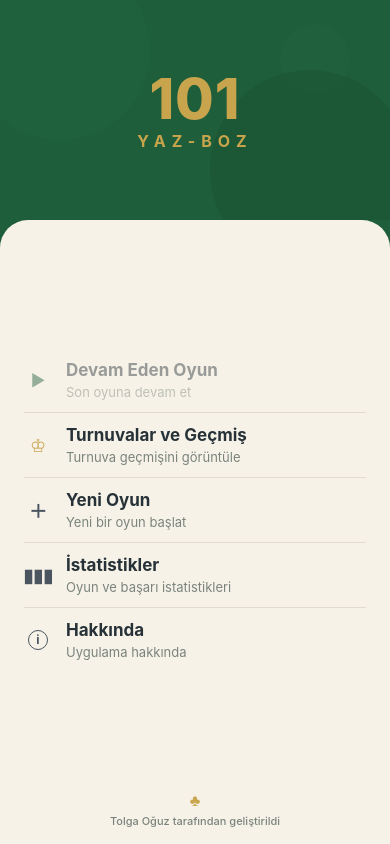
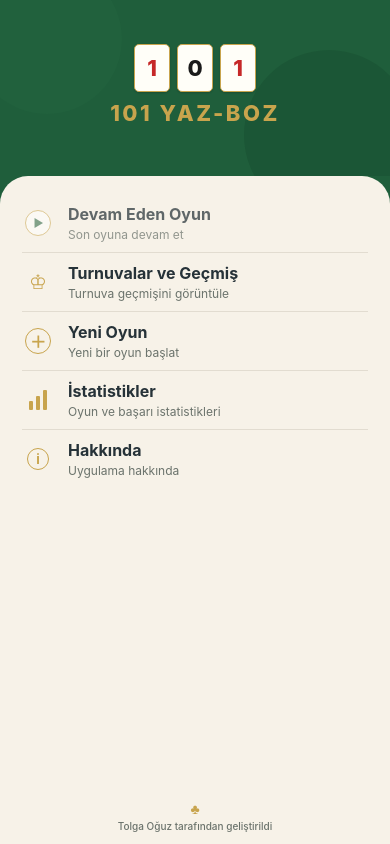
Before and after one commit to tolgaoguzz-pro/101-Yaz-Boz, a React Native app: screen / in a window 390 px wide. Built offline with nearby package versions, Linux system fonts and the light colour scheme.

Commit message:
fix(ui): resolve round entry keyboard overlap and refine home

```diff
--- a/src/ui/screens/HomeScreen.tsx
+++ b/src/ui/screens/HomeScreen.tsx
@@ -5,6 +5,7 @@ import {
   SafeAreaView,
   StyleSheet,
   Text,
+  useWindowDimensions,
   View,
 } from 'react-native';
 
@@ -14,18 +15,21 @@ import { resolveGameStatus } from '../gameLifecycle';
 import { resolveTargetRoundCount } from '../targetRoundCount';
 import { ActiveGameData } from './ActiveGameScreen';
 
-/** Referans ANA EKRAN paleti (yalnızca bu ekran). */
+/** Referans ANA EKRAN paleti. */
 const home = {
   felt: '#1F5E3B',
   feltDeep: '#174A2E',
   feltLight: '#2A6E47',
   cream: '#F7F2E8',
   gold: '#C8A44D',
+  goldSoft: '#D4B56A',
   text: '#263238',
-  textMuted: '#7A847C',
+  textMuted: '#6B736C',
   divider: '#E2DCD0',
   white: '#FFFFFF',
-  iconMuted: '#4A5560',
+  tileFace: '#FFFEF8',
+  tileRed: '#C62828',
+  tileBlack: '#1A1A1A',
 } as const;
 
 type HomeScreenProps = {
@@ -68,10 +72,20 @@ function MenuRow({
           pressed && !disabled && styles.menuRowPressed,
         ]}
       >
-        <View style={styles.menuIconSlot}>{icon}</View>
+        <View style={[styles.menuIconSlot, disabled && styles.menuIconMuted]}>
+          {icon}
+        </View>
         <View style={styles.menuText}>
-          <Text style={styles.menuTitle}>{title}</Text>
-          <Text style={styles.menuSubtitle} numberOfLines={1}>
+          <Text style={[styles.menuTitle, disabled && styles.menuTitleDisabled]}>
+            {title}
+          </Text>
+          <Text
+            style={[
+              styles.menuSubtitle,
+              disabled && styles.menuSubtitleDisabled,
+            ]}
+            numberOfLines={1}
+          >
             {subtitle}
           </Text>
         </View>
@@ -81,20 +95,51 @@ function MenuRow({
   );
 }
 
+/** Referanstaki 101 taş motifi — yalnız RN View/Text. */
+function LogoTiles() {
+  return (
+    <View style={styles.tileRow}>
+      <View style={styles.tile}>
+        <Text style={[styles.tileDigit, styles.tileDigitRed]}>1</Text>
+      </View>
+      <View style={styles.tile}>
+        <Text style={[styles.tileDigit, styles.tileDigitBlack]}>0</Text>
+      </View>
+      <View style={styles.tile}>
+        <Text style={[styles.tileDigit, styles.tileDigitRed]}>1</Text>
+      </View>
+    </View>
+  );
+}
+
 function PlayIcon() {
-  return <Text style={styles.iconPlay}>▶</Text>;
+  return (
+    <View style={styles.playBadge}>
+      <Text style={styles.iconPlay}>▶</Text>
+    </View>
+  );
 }
 
 function TrophyIcon() {
-  return <Text style={styles.iconTrophy}>♔</Text>;
+  return <Text style={styles.iconGold}>♔</Text>;
 }
 
 function PlusIcon() {
-  return <Text style={styles.iconMuted}>＋</Text>;
+  return (
+    <View style={styles.plusBadge}>
+      <Text style={styles.iconPlus}>＋</Text>
+    </View>
+  );
 }
 
 function StatsIcon() {
-  return <Text style={styles.iconMuted}>▮▮▮</Text>;
+  return (
+    <View style={styles.statsBars}>
+      <View style={[styles.statsBar, styles.statsBarShort]} />
+      <View style={[styles.statsBar, styles.statsBarMid]} />
+      <View style={[styles.statsBar, styles.statsBarTall]} />
+    </View>
+  );
 }
 
 function InfoIcon() {
@@ -115,6 +160,9 @@ export function HomeScreen({
   onStats,
   onAbout,
 }: HomeScreenProps) {
+  const { height } = useWindowDimensions();
+  const compact = height < 700;
+
   function handleNewGame() {
     if (!activeGame) {
       onNewGame();
@@ -180,18 +228,18 @@ export function HomeScreen({
 
   return (
     <SafeAreaView style={styles.safeArea}>
-      <View style={styles.felt}>
+      <View style={[styles.felt, compact && styles.feltCompact]}>
         <View style={styles.feltTextureA} />
         <View style={styles.feltTextureB} />
-        <View style={styles.feltTextureC} />
-
         <View style={styles.logoBlock}>
-          <Text style={styles.logo101}>101</Text>
-          <Text style={styles.logoYazBoz}>YAZ-BOZ</Text>
+          <LogoTiles />
+          <Text style={[styles.logoWordmark, compact && styles.logoWordmarkCompact]}>
+            101 YAZ-BOZ
+          </Text>
         </View>
       </View>
 
-      <View style={styles.sheet}>
+      <View style={[styles.sheet, compact && styles.sheetCompact]}>
         <View style={styles.menuList}>
           {activeGame ? (
             <View>
@@ -291,112 +339,151 @@ const styles = StyleSheet.create({
     backgroundColor: home.felt,
   },
   felt: {
-    height: '28%',
-    minHeight: 160,
-    maxHeight: 220,
+    height: '22%',
+    minHeight: 128,
+    maxHeight: 176,
     backgroundColor: home.felt,
     alignItems: 'center',
     justifyContent: 'center',
     overflow: 'hidden',
+    paddingBottom: 6,
+  },
+  feltCompact: {
+    height: '18%',
+    minHeight: 112,
+    maxHeight: 140,
   },
   feltTextureA: {
     position: 'absolute',
-    top: -40,
-    left: -30,
-    width: 180,
-    height: 180,
-    borderRadius: 90,
+    top: -36,
+    left: -28,
+    width: 150,
+    height: 150,
+    borderRadius: 75,
     backgroundColor: home.feltLight,
-    opacity: 0.18,
+    opacity: 0.2,
   },
   feltTextureB: {
     position: 'absolute',
-    bottom: -50,
-    right: -20,
-    width: 200,
-    height: 200,
-    borderRadius: 100,
+    bottom: -44,
+    right: -24,
+    width: 170,
+    height: 170,
+    borderRadius: 85,
     backgroundColor: home.feltDeep,
-    opacity: 0.35,
-  },
-  feltTextureC: {
-    position: 'absolute',
-    top: 24,
-    right: 40,
-    width: 70,
-    height: 70,
-    borderRadius: 35,
-    backgroundColor: home.feltLight,
-    opacity: 0.12,
+    opacity: 0.38,
   },
   logoBlock: {
     alignItems: 'center',
-    gap: 2,
+    gap: 8,
   },
-  logo101: {
-    fontSize: 56,
+  tileRow: {
+    flexDirection: 'row',
+    gap: 7,
+  },
+  tile: {
+    width: 36,
+    height: 48,
+    borderRadius: 5,
+    backgroundColor: home.tileFace,
+    borderWidth: 1.5,
+    borderColor: home.gold,
+    alignItems: 'center',
+    justifyContent: 'center',
+    shadowColor: '#000',
+    shadowOpacity: 0.18,
+    shadowRadius: 2,
+    shadowOffset: { width: 0, height: 1 },
+    elevation: 2,
+  },
+  tileDigit: {
+    fontSize: 22,
     fontWeight: '800',
-    lineHeight: 60,
+    lineHeight: 26,
+  },
+  tileDigitRed: {
+    color: home.tileRed,
+  },
+  tileDigitBlack: {
+    color: home.tileBlack,
+  },
+  logoWordmark: {
+    fontSize: 22,
+    fontWeight: '800',
+    letterSpacing: 2.5,
     color: home.gold,
-    letterSpacing: 1,
   },
-  logoYazBoz: {
-    fontSize: 16,
-    fontWeight: '700',
-    lineHeight: 20,
-    color: home.gold,
-    letterSpacing: 6,
+  logoWordmarkCompact: {
+    fontSize: 19,
+    letterSpacing: 2,
   },
   sheet: {
     flex: 1,
     backgroundColor: home.cream,
     borderTopLeftRadius: 28,
     borderTopRightRadius: 28,
-    paddingTop: 18,
-    paddingHorizontal: 24,
-    paddingBottom: 12,
+    paddingTop: 14,
+    paddingHorizontal: 22,
+    paddingBottom: 10,
     justifyContent: 'space-between',
+  },
+  sheetCompact: {
+    paddingTop: 10,
+    paddingHorizontal: 18,
   },
   menuList: {
     flexGrow: 1,
-    justifyContent: 'center',
+    justifyContent: 'flex-start',
+    paddingTop: 4,
   },
   menuRow: {
     flexDirection: 'row',
     alignItems: 'center',
-    minHeight: 64,
-    paddingVertical: 10,
+    height: 58,
+    paddingVertical: 0,
     gap: 14,
   },
   continueRow: {
     alignItems: 'flex-start',
-    minHeight: 64,
+    height: undefined,
+    minHeight: 58,
+    paddingVertical: 10,
   },
   menuRowPressed: {
     opacity: 0.72,
   },
   menuRowDisabled: {
-    opacity: 0.45,
+    opacity: 0.72,
   },
   menuIconSlot: {
-    width: 28,
+    width: 32,
+    height: 32,
     alignItems: 'center',
     justifyContent: 'center',
+  },
+  menuIconMuted: {
+    opacity: 0.75,
   },
   menuText: {
     flex: 1,
     gap: 2,
   },
   menuTitle: {
-    fontSize: 17,
+    fontSize: 16,
     fontWeight: '700',
-    lineHeight: 22,
+    lineHeight: 21,
+    color: home.text,
+  },
+  menuTitleDisabled: {
     color: home.text,
   },
   menuSubtitle: {
-    fontSize: 13,
+    fontSize: 12,
     fontWeight: '400',
-    lineHeight: 18,
+    lineHeight: 16,
+    color: home.textMuted,
+  },
+  menuSubtitleDisabled: {
     color: home.textMuted,
   },
   pausedBadge: {
@@ -441,46 +528,87 @@ const styles = StyleSheet.create({
     height: StyleSheet.hairlineWidth,
     backgroundColor: home.divider,
   },
+  playBadge: {
+    width: 26,
+    height: 26,
+    borderRadius: 13,
+    borderWidth: 1.5,
+    borderColor: home.gold,
+    alignItems: 'center',
+    justifyContent: 'center',
+    backgroundColor: home.white,
+  },
   iconPlay: {
-    fontSize: 16,
+    fontSize: 11,
     color: home.felt,
+    marginLeft: 1,
   },
-  iconTrophy: {
-    fontSize: 18,
+  iconGold: {
+    fontSize: 20,
     color: home.gold,
   },
-  iconMuted: {
-    fontSize: 18,
+  plusBadge: {
+    width: 26,
+    height: 26,
+    borderRadius: 13,
+    borderWidth: 1.5,
+    borderColor: home.gold,
+    alignItems: 'center',
+    justifyContent: 'center',
+  },
+  iconPlus: {
+    fontSize: 16,
     fontWeight: '600',
-    color: home.iconMuted,
+    color: home.gold,
+    marginTop: -1,
+  },
+  statsBars: {
+    flexDirection: 'row',
+    alignItems: 'flex-end',
+    gap: 3,
+    height: 20,
+  },
+  statsBar: {
+    width: 4,
+    borderRadius: 1,
+    backgroundColor: home.gold,
+  },
+  statsBarShort: {
+    height: 9,
+  },
+  statsBarMid: {
+    height: 14,
+  },
+  statsBarTall: {
+    height: 20,
   },
   infoBadge: {
-    width: 20,
-    height: 20,
-    borderRadius: 10,
+    width: 22,
+    height: 22,
+    borderRadius: 11,
     borderWidth: 1.5,
-    borderColor: home.iconMuted,
+    borderColor: home.gold,
     alignItems: 'center',
     justifyContent: 'center',
   },
   infoBadgeText: {
-    fontSize: 12,
+    fontSize: 13,
     fontWeight: '700',
-    color: home.iconMuted,
+    color: home.gold,
     marginTop: -1,
   },
   footer: {
     alignItems: 'center',
-    gap: 4,
-    paddingTop: 8,
-    paddingBottom: 4,
+    gap: 3,
+    paddingTop: 6,
+    paddingBottom: 2,
   },
   club: {
-    fontSize: 16,
+    fontSize: 14,
     color: home.gold,
   },
   credit: {
-    fontSize: 11,
+    fontSize: 10,
     fontWeight: '500',
     color: home.textMuted,
   },
--- a/src/ui/screens/RoundEntryScreen.tsx
+++ b/src/ui/screens/RoundEntryScreen.tsx
@@ -1,4 +1,4 @@
-import { useMemo, useRef, useState } from 'react';
+import { useEffect, useMemo, useRef, useState } from 'react';
 import {
   Keyboard,
   KeyboardAvoidingView,
@@ -6,6 +6,7 @@ import {
   Platform,
   Pressable,
   SafeAreaView,
+  ScrollView,
   StyleSheet,
   Text,
   TextInput,
@@ -107,6 +108,7 @@ function PlayerEntryRow({
   onSetOpenKind,
   onChangeTiles,
   onBlurTiles,
+  onFocusTiles,
 }: {
   playerName: string;
   playerForm: RoundEntryPlayerForm;
@@ -115,6 +117,7 @@ function PlayerEntryRow({
   onSetOpenKind: (kind: 'series' | 'doubles') => void;
   onChangeTiles: (value: string) => void;
   onBlurTiles: () => void;
+  onFocusTiles: () => void;
 }) {
   const opened = playerForm.openType !== 'didNotOpen';
 
@@ -172,6 +175,7 @@ function PlayerEntryRow({
             selectTextOnFocus
             onChangeText={onChangeTiles}
             onBlur={onBlurTiles}
+            onFocus={onFocusTiles}
             placeholderTextColor={ui.textMuted}
             style={styles.tileInput}
           />
@@ -190,6 +194,8 @@ export function RoundEntryScreen({
 }: RoundEntryScreenProps) {
   const { height } = useWindowDimensions();
   const compact = height < 700;
+  const scrollRef = useRef<ScrollView>(null);
+  const tableOffsetRef = useRef(0);
 
   const rosterPlayers = useMemo(() => playersFromActiveGame(game), [game]);
   const isIndividual = resolveGameMode(game.gameMode) === 'individual';
@@ -203,7 +209,25 @@ export function RoundEntryScreen({
     useState<RoundPreviewState>(CLOSED_ROUND_PREVIEW);
   const [error, setError] = useState<string | null>(null);
   const [saving, setSaving] = useState(false);
+  const [keyboardVisible, setKeyboardVisible] = useState(false);
   const savingLock = useRef(false);
+
+  useEffect(() => {
+    const showEvent =
+      Platform.OS === 'ios' ? 'keyboardWillShow' : 'keyboardDidShow';
+    const hideEvent =
+      Platform.OS === 'ios' ? 'keyboardWillHide' : 'keyboardDidHide';
+    const showSub = Keyboard.addListener(showEvent, () => {
+      setKeyboardVisible(true);
+    });
+    const hideSub = Keyboard.addListener(hideEvent, () => {
+      setKeyboardVisible(false);
+    });
+    return () => {
+      showSub.remove();
+      hideSub.remove();
+    };
+  }, []);
 
   const finishOptionsDisabled = form.finisherPlayerId === null;
   const visiblePlayerIds = getVisiblePlayerIds(form);
@@ -284,6 +308,17 @@ export function RoundEntryScreen({
     updatePlayer(playerId, { openType });
   }
 
+  function scrollRowIntoView(rowIndex: number) {
+    const y =
+      tableOffsetRef.current + HEADER_ROW_HEIGHT + rowIndex * ROW_HEIGHT - 12;
+    requestAnimationFrame(() => {
+      scrollRef.current?.scrollTo({
+        y: Math.max(0, y),
+        animated: true,
+      });
+    });
+  }
+
   function commitSave(result: CalculateRoundResult, meta: RoundSaveMeta) {
     if (savingLock.current || saving) {
       return;
@@ -354,8 +389,8 @@ export function RoundEntryScreen({
     <SafeAreaView style={styles.safeArea}>
       <KeyboardAvoidingView
         style={styles.flex}
-        behavior={Platform.OS === 'ios' ? 'padding' : 'height'}
-        keyboardVerticalOffset={Platform.OS === 'ios' ? 0 : 0}
+        behavior={Platform.OS === 'ios' ? 'padding' : undefined}
+        keyboardVerticalOffset={0}
       >
         <View style={[styles.header, compact && styles.headerCompact]}>
           <Pressable
@@ -380,7 +415,24 @@ export function RoundEntryScreen({
           <View style={styles.backSpacer} />
         </View>
 
-        <View style={[styles.body, compact && styles.bodyCompact]}>
+        <ScrollView
+          ref={scrollRef}
+          style={styles.bodyScroll}
+          contentContainerStyle={[
+            styles.bodyContent,
+            compact && styles.bodyContentCompact,
+            keyboardVisible && styles.bodyContentKeyboard,
+          ]}
+          keyboardShouldPersistTaps="always"
+          keyboardDismissMode="on-drag"
+          showsVerticalScrollIndicator={false}
+          bounces={keyboardVisible}
+        >
+          <Pressable
+            accessible={false}
+            onPress={Keyboard.dismiss}
+            style={styles.bodyPressable}
+          >
             <View style={styles.teamBlocks}>
               <View style={styles.teamBlock}>
                 <Text style={styles.teamHeading} numberOfLines={1}>
@@ -502,7 +554,12 @@ export function RoundEntryScreen({
             ) : null}
 
             {showPlayerTable ? (
-            <View style={styles.entryTable}>
+              <View
+                style={styles.entryTable}
+                onLayout={(event) => {
+                  tableOffsetRef.current = event.nativeEvent.layout.y;
+                }}
+              >
                 <View style={styles.entryHeader}>
                   <View style={[styles.colPlayer, styles.gridCell]}>
                     <Text style={styles.headerCell}>Oyuncu</Text>
@@ -514,12 +571,16 @@ export function RoundEntryScreen({
                     <Text style={styles.headerCell}>Açılış</Text>
                   </View>
                   <View
-                  style={[styles.colKalan, styles.gridCell, styles.gridCellLast]}
+                    style={[
+                      styles.colKalan,
+                      styles.gridCell,
+                      styles.gridCellLast,
+                    ]}
                   >
                     <Text style={styles.headerCell}>Kalan</Text>
                   </View>
                 </View>
-              {visiblePlayerIds.map((playerId) => {
+                {visiblePlayerIds.map((playerId, rowIndex) => {
                   const playerForm = form.players.find(
                     (p) => p.playerId === playerId,
                   );
@@ -550,6 +611,7 @@ export function RoundEntryScreen({
                           ),
                         })
                       }
+                      onFocusTiles={() => scrollRowIntoView(rowIndex)}
                     />
                   );
                 })}
@@ -557,8 +619,10 @@ export function RoundEntryScreen({
             ) : null}
 
             {error ? <Text style={styles.error}>{error}</Text> : null}
-        </View>
+          </Pressable>
+        </ScrollView>
 
+        {!keyboardVisible ? (
           <View style={[styles.footer, compact && styles.footerCompact]}>
             <Pressable
               accessibilityRole="button"
@@ -599,6 +663,7 @@ export function RoundEntryScreen({
               <Text style={styles.cancelLabel}>İPTAL</Text>
             </Pressable>
           </View>
+        ) : null}
       </KeyboardAvoidingView>
 
       <Modal
@@ -673,19 +738,29 @@ const styles = StyleSheet.create({
     color: ui.headerMuted,
     marginTop: 1,
   },
-  body: {
+  bodyScroll: {
     flex: 1,
     minHeight: 0,
     backgroundColor: ui.cream,
     borderTopLeftRadius: 20,
     borderTopRightRadius: 20,
+  },
+  bodyContent: {
+    flexGrow: 1,
     paddingHorizontal: 12,
     paddingTop: 12,
+    paddingBottom: 12,
     gap: 10,
   },
-  bodyCompact: {
+  bodyContentCompact: {
     paddingTop: 8,
     gap: 7,
+  },
+  bodyContentKeyboard: {
+    paddingBottom: 24,
+  },
+  bodyPressable: {
+    gap: 10,
   },
   teamBlocks: {
     flexDirection: 'row',
@@ -786,11 +861,11 @@ const styles = StyleSheet.create({
     color: ui.textMuted,
   },
   handNote: {
-    flex: 1,
-    minHeight: 0,
+    minHeight: 120,
     alignItems: 'center',
     justifyContent: 'center',
     paddingHorizontal: 8,
+    paddingVertical: 16,
   },
   handNoteBox: {
     width: '100%',
```
Lines whose indentation alone changed are shown as unchanged.
